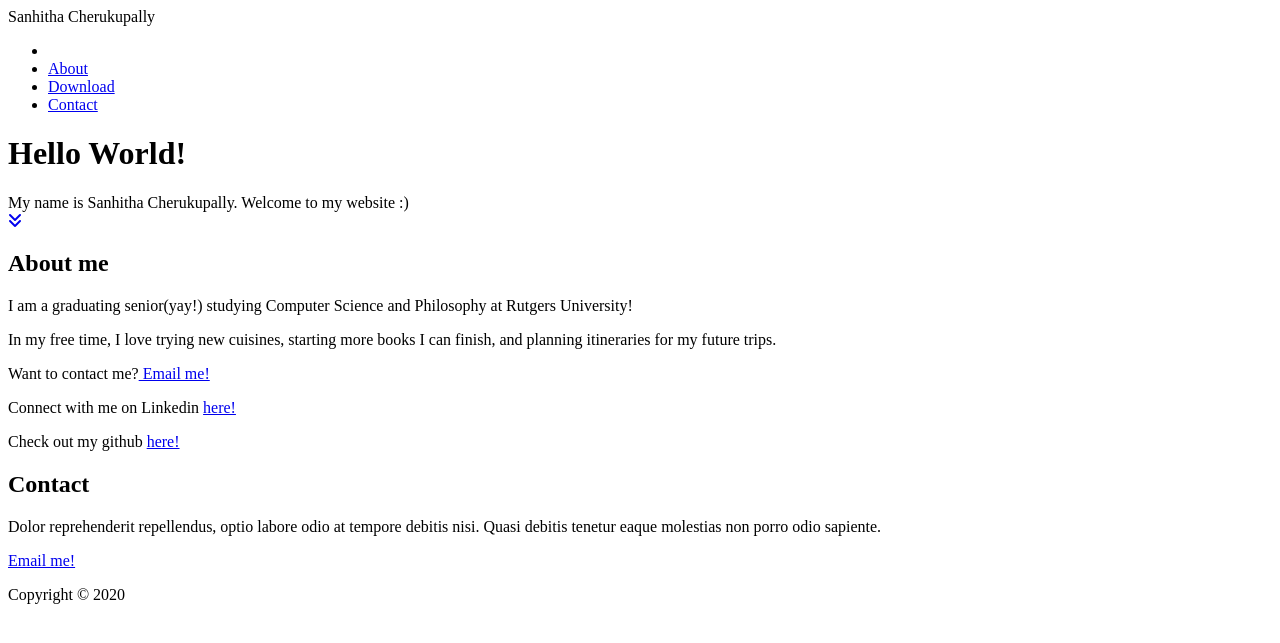
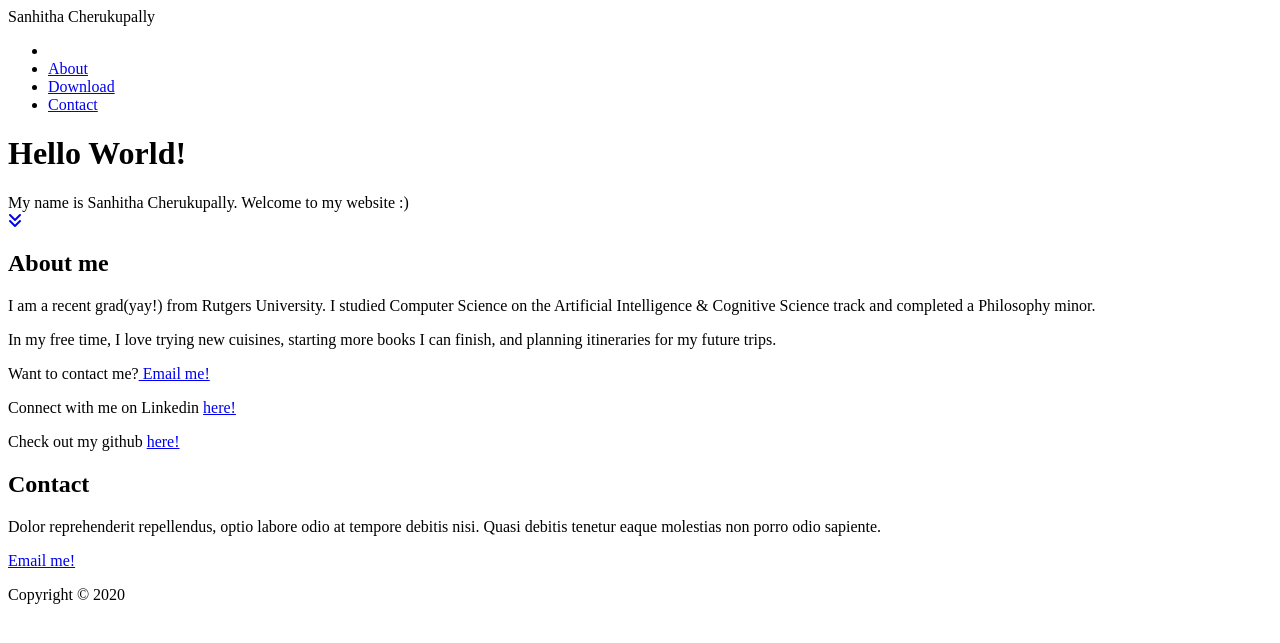
Before and after one commit to sanhithac/sanhithac.github.io, a Jekyll site: the page built from index.html, in a window 1280 px wide. Shown: the top 643 px of the page. Built offline with Jekyll 4.4.1, drawn with Linux system fonts in a browser that asks for light colours; nearby versions of some CDN libraries; library files that are not in the unit come from our copies.

Commit message:
Update about.html

```diff
--- a/_includes/about.html
+++ b/_includes/about.html
@@ -3,7 +3,7 @@
         <div class="row">
             <div class="col-lg-8 col-lg-offset-2">
                 <h2>About me</h2>
-                <p>I am a graduating senior(yay!) studying Computer Science and Philosophy at Rutgers University!</p>
+                <p>I am a recent grad(yay!) from Rutgers University. I studied Computer Science on the Artificial Intelligence & Cognitive Science track and completed a Philosophy minor.</p>
                 <p>In my free time, I love trying new cuisines, starting more books I can finish, and planning itineraries for my future trips. </p>
                 <p>Want to contact me?<a href="mailto:sanhitha.c@gmail.com"> Email me!</a><p>
                 <p>Connect with me on Linkedin <a href="https://linkedin.com/in/sanhitha">here!</a></p>
```
